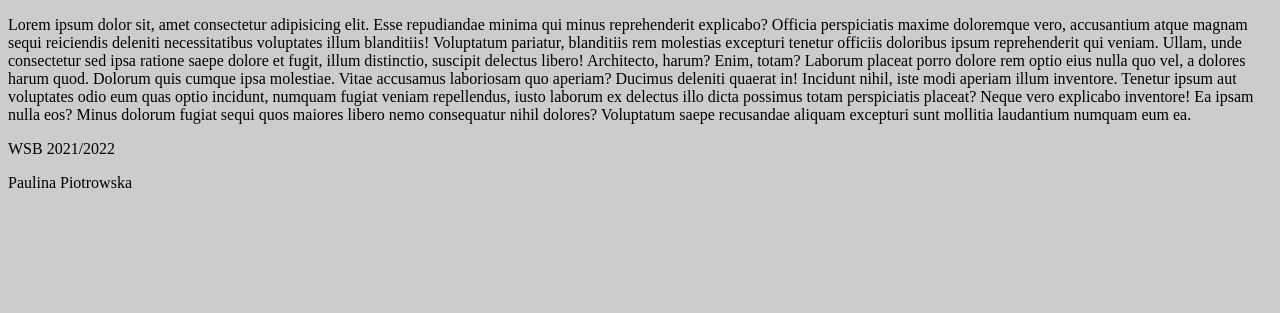
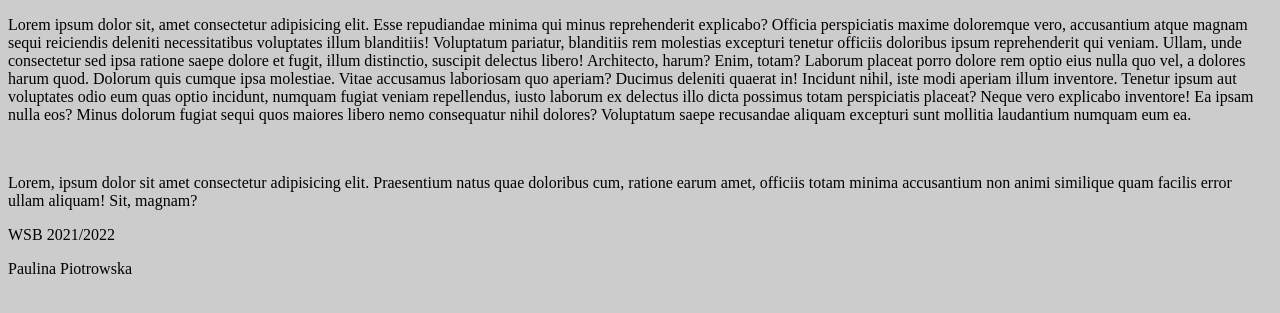
Before and after one commit to PaulinaPiotrow/projekt-wsb-2, a plain HTML site: page index.html in a window 1280 px wide. Shown: the part 105-418 px from the top of the page. Drawn offline with Linux system fonts and the light colour scheme.

Commit message:
dodaj nowy paragraf

```diff
--- a/index.html
+++ b/index.html
@@ -27,6 +27,8 @@
             Incidunt nihil, iste modi aperiam illum inventore. Tenetur ipsum aut voluptates odio eum quas optio incidunt, numquam fugiat veniam repellendus, iusto laborum ex delectus illo dicta possimus totam perspiciatis placeat?
             Neque vero explicabo inventore! Ea ipsam nulla eos? Minus dolorum fugiat sequi quos maiores libero nemo consequatur nihil dolores? Voluptatum saepe recusandae aliquam excepturi sunt mollitia laudantium numquam eum ea.
         </p>
+        <br>
+        <P>Lorem, ipsum dolor sit amet consectetur adipisicing elit. Praesentium natus quae doloribus cum, ratione earum amet, officiis totam minima accusantium non animi similique quam facilis error ullam aliquam! Sit, magnam?</P>
     </main>
     <footer> <p>WSB 2021/2022</p><p>Paulina Piotrowska</p></footer>
     </header>
```
